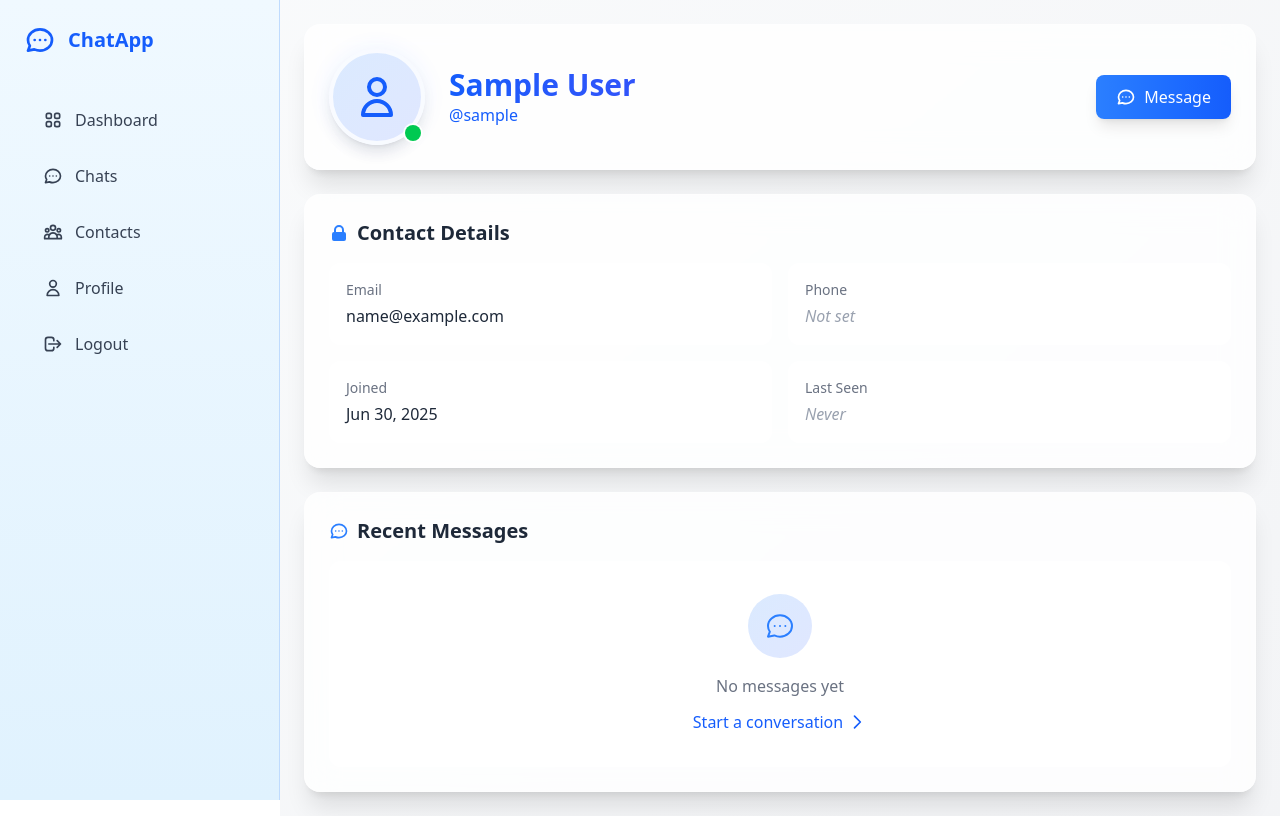
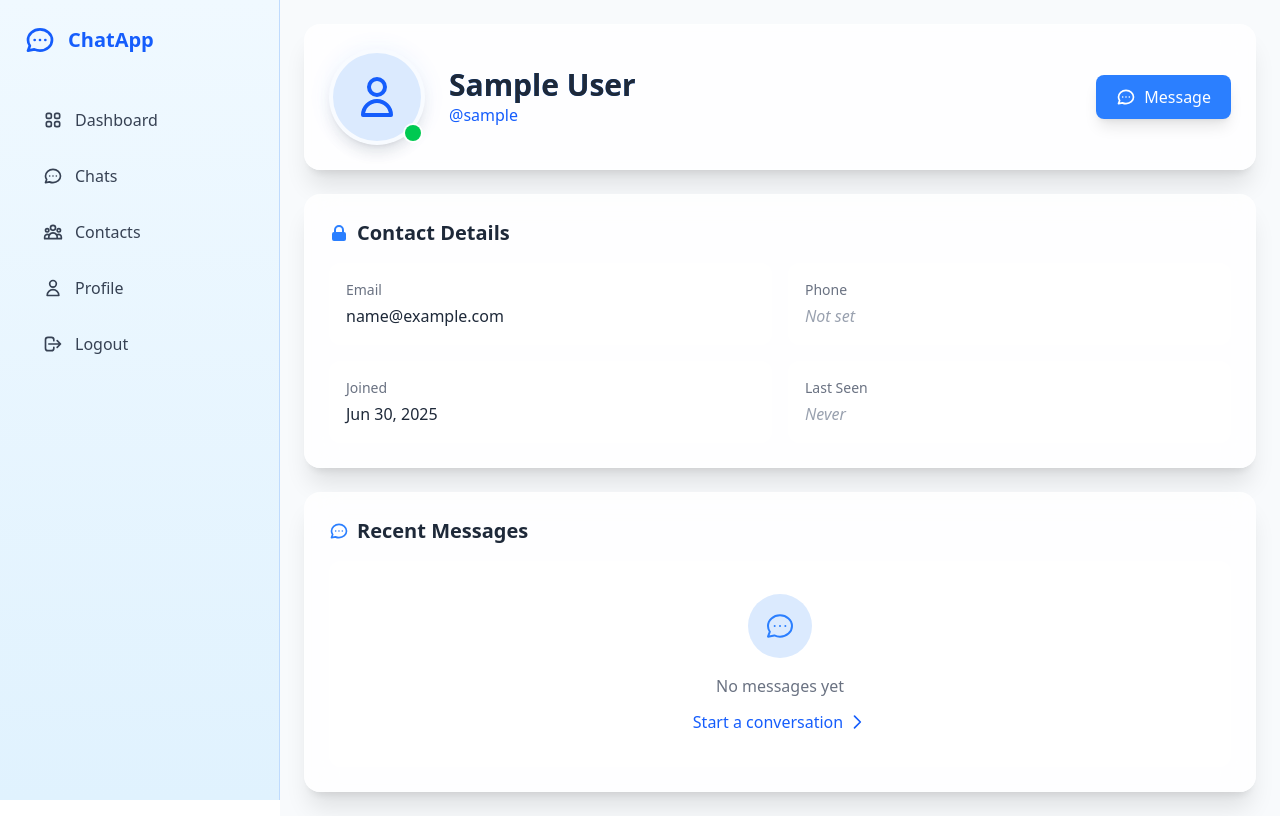
Before and after one commit to brizzieh/ChatAppv2, a Django app: page /dashboard/chat/profile/1/ in a window 1280 px wide. Run offline with Django 5.2, Linux system fonts and the light colour scheme; the visitor is signed in with stand-in values (Sample User, id 1); data comes from the database, SQL or seed files in the repository; data that the repository does not hold is empty; style sheets or scripts are compiled from the project's sources; some libraries are stand-ins or nearby versions.

Commit message:
refactor: simplify profile page styles by removing gradients for a cleaner appearance

```diff
--- a/templates/dashboard/chat/profile.html
+++ b/templates/dashboard/chat/profile.html
@@ -3,7 +3,7 @@
 {% block title %}Profile - {{ recipient.username }}{% endblock %}
 
 {% block content %}
-<div class="min-h-screen bg-gradient-to-br from-gray-50 to-gray-100 p-4 sm:p-6">
+<div class="min-h-screen bg--gray-50 p-4 sm:p-6">
     <div class="max-w-7xl mx-auto">
         <!-- Profile Header with Glassmorphism Effect -->
         <div class="bg-white/80 backdrop-blur-lg rounded-2xl shadow-xl p-6 mb-6 border border-white/20 hover:shadow-2xl transition-all duration-300">
@@ -16,7 +16,7 @@
                              class="relative h-24 w-24 rounded-full object-cover border-4 border-white/80 shadow-lg z-10"
                              alt="{{ recipient.username }}">
                     {% else %}
-                        <div class="relative h-24 w-24 rounded-full bg-gradient-to-br from-blue-100 to-indigo-100 flex items-center justify-center text-blue-600 border-4 border-white/80 shadow-lg z-10">
+                        <div class="relative h-24 w-24 rounded-full bg-blue-100 flex items-center justify-center text-blue-600 border-4 border-white/80 shadow-lg z-10">
                             <svg xmlns="http://www.w3.org/2000/svg" class="h-12 w-12" fill="none" viewBox="0 0 24 24" stroke="currentColor">
                                 <path stroke-linecap="round" stroke-linejoin="round" stroke-width="2" d="M16 7a4 4 0 11-8 0 4 4 0 018 0zM12 14a7 7 0 00-7 7h14a7 7 0 00-7-7z" />
                             </svg>
@@ -27,7 +27,7 @@
 
                 <!-- User Info with Floating Effect -->
                 <div class="flex-1 text-center md:text-left transform transition-all hover:-translate-y-0.5">
-                    <h1 class="text-2xl sm:text-3xl font-bold text-gray-800 bg-gradient-to-r from-blue-600 to-indigo-600 bg-clip-text text-transparent">
+                    <h1 class="text-2xl sm:text-3xl font-bold text-gray-800 bg-blue-500 bg-clip-text">
                         {% if recipient.first_name %}
                             {{ recipient.first_name }} {{ recipient.last_name }}
                         {% else %}
@@ -42,7 +42,7 @@
 
                 <!-- Message Button with Hover Effect -->
                 <a href="{% url 'chat' %}"
-                   class="px-5 py-2.5 bg-gradient-to-r from-blue-500 to-blue-600 hover:from-blue-600 hover:to-blue-700 text-white rounded-lg shadow-lg hover:shadow-xl transition-all duration-300 transform hover:scale-[1.02] active:scale-95 flex items-center gap-2">
+                   class="px-5 py-2.5 bg-blue-500 text-white rounded-lg shadow-lg hover:shadow-xl transition-all duration-300 transform hover:scale-[1.02] active:scale-95 flex items-center gap-2">
                     <svg xmlns="http://www.w3.org/2000/svg" class="h-5 w-5" fill="none" viewBox="0 0 24 24" stroke="currentColor">
                         <path stroke-linecap="round" stroke-linejoin="round" stroke-width="2" d="M8 12h.01M12 12h.01M16 12h.01M21 12c0 4.418-4.03 8-9 8a9.863 9.863 0 01-4.255-.949L3 20l1.395-3.72C3.512 15.042 3 13.574 3 12c0-4.418 4.03-8 9-8s9 3.582 9 8z" />
                     </svg>
@@ -145,7 +145,7 @@
                 </div>
             {% else %}
                 <div class="text-center py-8 bg-white/50 backdrop-blur-sm rounded-xl border border-white/30">
-                    <div class="mx-auto w-16 h-16 bg-gradient-to-br from-blue-100 to-indigo-100 rounded-full flex items-center justify-center mb-4">
+                    <div class="mx-auto w-16 h-16 bg-blue-100 rounded-full flex items-center justify-center mb-4">
                         <svg xmlns="http://www.w3.org/2000/svg" class="h-8 w-8 text-blue-500" fill="none" viewBox="0 0 24 24" stroke="currentColor">
                             <path stroke-linecap="round" stroke-linejoin="round" stroke-width="1.5" d="M8 12h.01M12 12h.01M16 12h.01M21 12c0 4.418-4.03 8-9 8a9.863 9.863 0 01-4.255-.949L3 20l1.395-3.72C3.512 15.042 3 13.574 3 12c0-4.418 4.03-8 9-8s9 3.582 9 8z" />
                         </svg>
```
